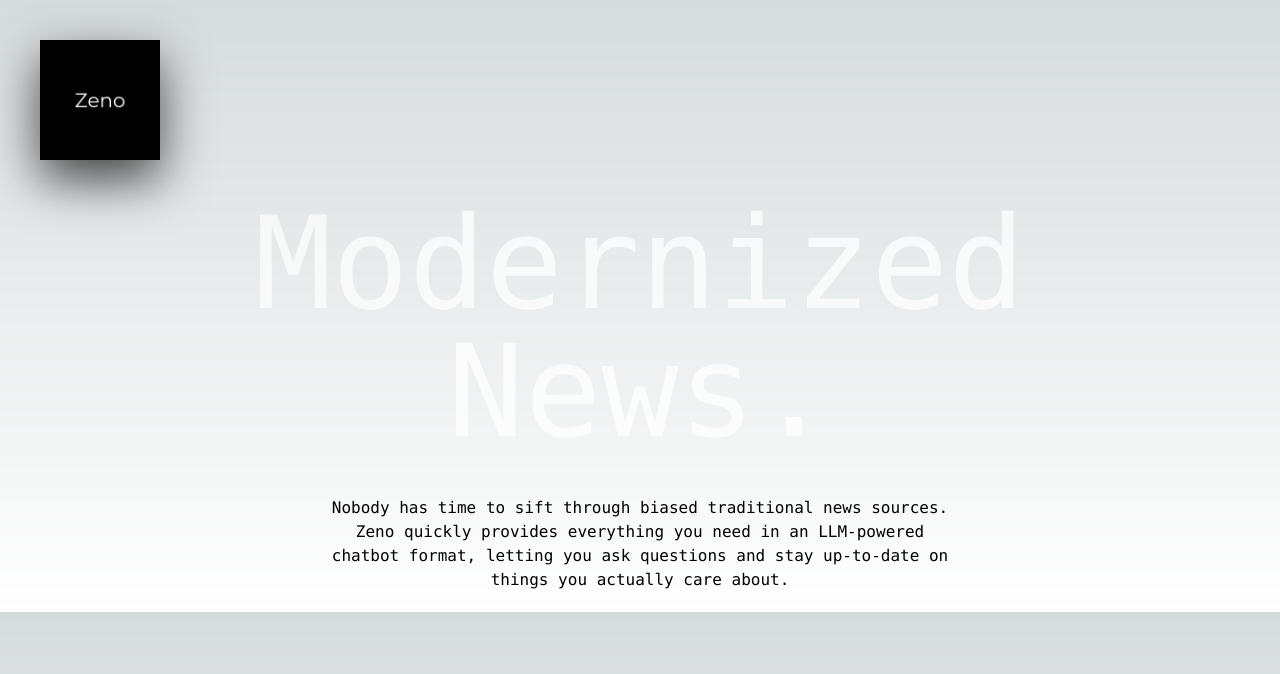
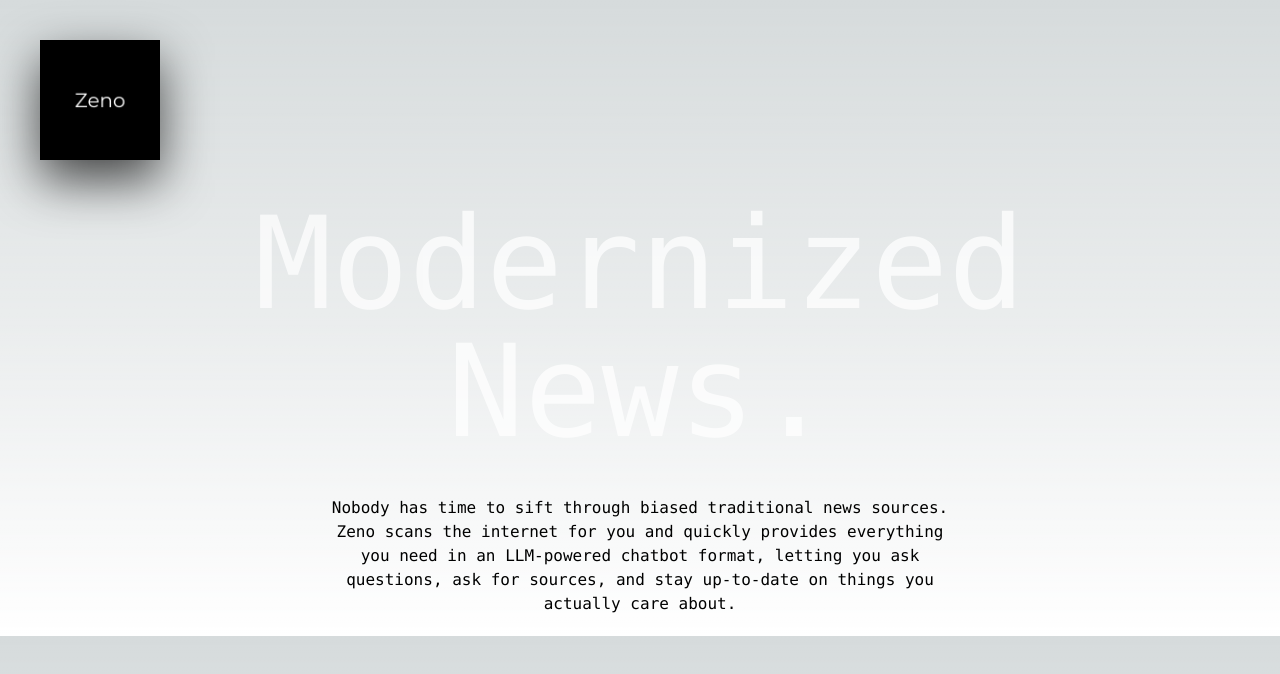
Before and after one commit to pattersongrant/zeno, a Next.js app in the folder zeno/: page / in a window 1280 px wide. Shown: the top 674 px of the page. Built offline with nearby package versions, Linux system fonts and the light colour scheme.

Commit message:
edited blurb

```diff
--- a/zeno/src/app/page.tsx
+++ b/zeno/src/app/page.tsx
@@ -13,7 +13,7 @@ export default function Home() {
       </div>
       <div className="text-center">
         <h1 className="animate-pulse m-10 font-mono text-white sm:text-7xl md:text-8xl lg:text-9xl">Modernized <br></br>News.</h1>
-        <h4 className="m-5 mx-auto max-w-[50%] font-mono">Nobody has time to sift through biased traditional news sources. Zeno quickly provides everything you need in an LLM-powered chatbot format, letting you ask questions and stay up-to-date on things you actually care about.</h4>
+        <h4 className="m-5 mx-auto max-w-[50%] font-mono">Nobody has time to sift through biased traditional news sources. Zeno scans the internet for you and quickly provides everything you need in an LLM-powered chatbot format, letting you ask questions, ask for sources, and stay up-to-date on things you actually care about.</h4>
       </div>
     </main>
   );
```
